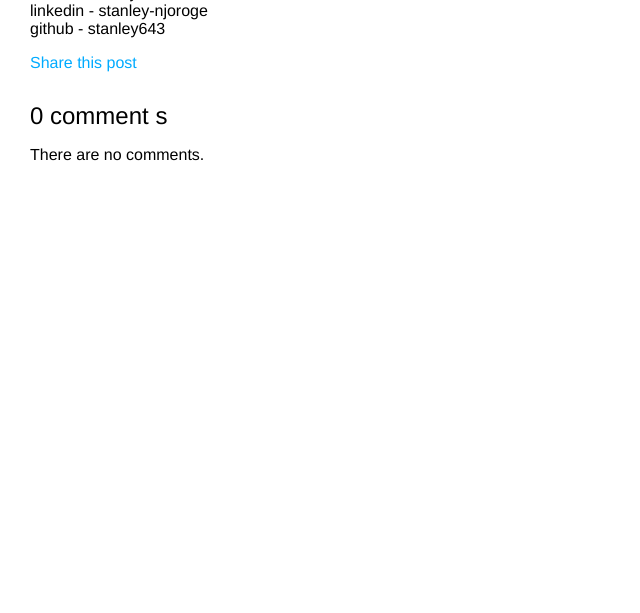
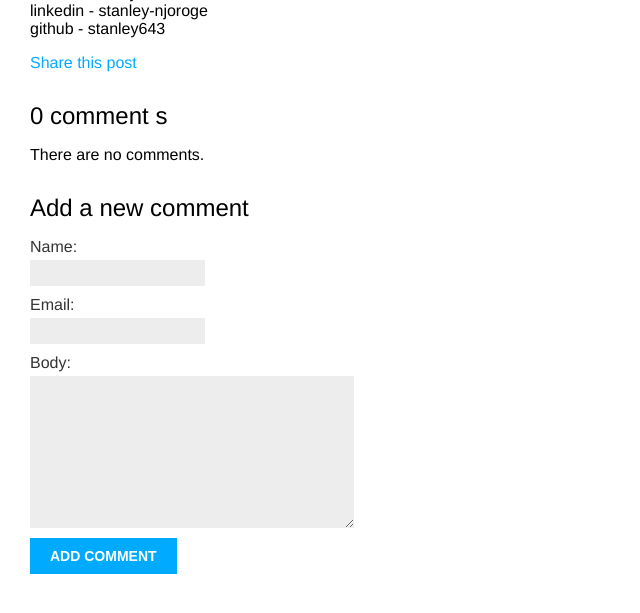
Before and after one commit to stanley643/100daysofalxse, a Django app: page /blog/4/ in a window 1280 px wide. Shown: the part 140-753 px from the top of the page, without its empty margins (0-640 px from the left). Run offline with Django 4.2, Linux system fonts and the light colour scheme; data comes from the database, SQL or seed files in the repository; data that the repository does not hold is empty.

Commit message:
100daysofcode

```diff
--- a/django/mysite/blog/templates/blog/post/detail.html
+++ b/django/mysite/blog/templates/blog/post/detail.html
@@ -27,4 +27,5 @@ Share this post
 {% empty %}
 <p> There are no comments.</p>
 {% endfor %}
+{% include "blog/post/includes/comment_form.html" %}
 {% endblock %}
```
